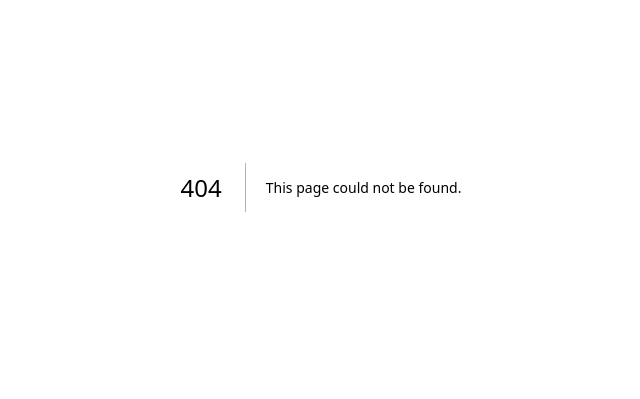
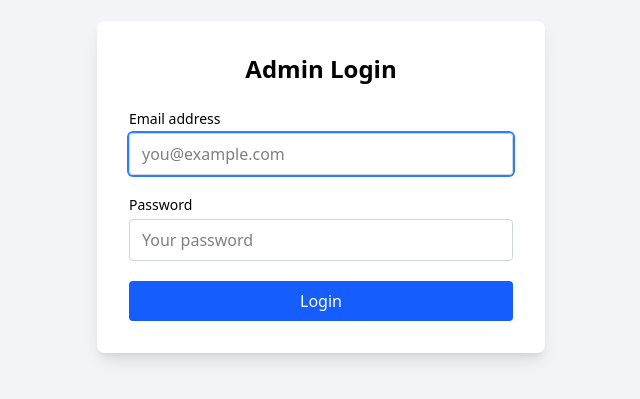
Before and after one commit to anik767/Portfolio-frontend, a Next.js app: page /login in a window 1280 px wide. Before the commit this address had no page. Shown: the part 213-612 px from the top of the page, without its empty margins (319-959 px from the left). Built offline with nearby package versions, Linux system fonts and the light colour scheme; sample sign-in values are in the browser's storage.

Commit message:
authontication added

```diff
--- a/app/(admin)/layout.tsx
+++ b/app/(admin)/layout.tsx
@@ -1,25 +1,33 @@
 "use client";
-// import "../global.css";
 import Adminnav from "../component/adminnav";
 import AdminFooter from "../component/adminfooter";
 import { useEffect, useState } from "react";
+import { useRouter } from "next/navigation";
 
 const AdminLayout = ({ children }: { children: React.ReactNode }) => {
-  // To handle hydration issues, ensure layout is only rendered after the client-side is loaded.
+  const router = useRouter();
   const [isClient, setIsClient] = useState(false);
 
   useEffect(() => {
-    setIsClient(true); // Update state after initial client-side render
-  }, []);
+    setIsClient(true);
+
+    // Check for token (replace 'token' with your actual token key)
+    const token = localStorage.getItem("token");
+
+    if (!token) {
+      // Redirect to login if no token found
+      router.replace("/login");
+    }
+  }, [router]);
 
   if (!isClient) {
-    return null; // Prevent rendering before the client-side is ready
+    return null;
   }
 
   return (
     <>
       <Adminnav />
-      <main className='min-h-screen'>{children}</main>
+      <main className="min-h-screen">{children}</main>
       <AdminFooter />
     </>
   );
--- /dev/null
+++ b/app/(auth)/layout.tsx
@@ -0,0 +1,17 @@
+"use client";
+
+import { useEffect } from "react";
+import { useRouter } from "next/navigation";
+
+export default function AdminLayout({ children }: { children: React.ReactNode }) {
+  const router = useRouter();
+
+  useEffect(() => {
+    const token = localStorage.getItem("token");
+    if (!token) {
+      router.replace("/login"); // redirect to login if no token
+    }
+  }, [router]);
+
+  return <>{children}</>;
+}
--- /dev/null
+++ b/app/(auth)/login/page.tsx
@@ -0,0 +1,111 @@
+"use client";
+
+import { useState } from "react";
+import { useRouter } from "next/navigation";
+
+export default function LoginPage() {
+  const router = useRouter();
+
+  // Form state
+  const [email, setEmail] = useState("");
+  const [password, setPassword] = useState("");
+
+  // UI state
+  const [loading, setLoading] = useState(false);
+  const [error, setError] = useState("");
+
+  async function handleSubmit(e: React.FormEvent) {
+    e.preventDefault();
+    setLoading(true);
+    setError("");
+
+    try {
+      const res = await fetch(`${process.env.NEXT_PUBLIC_API_URL}/login`, {
+        method: "POST",
+        headers: { "Content-Type": "application/json" },
+        body: JSON.stringify({ email, password }),
+      });
+
+      if (!res.ok) {
+        // Extract error message from Laravel response
+        const data = await res.json();
+        throw new Error(data.message || "Login failed");
+      }
+
+      const data = await res.json();
+
+      // Store JWT or token in localStorage
+      localStorage.setItem("token", data.token);
+
+      // Redirect to admin dashboard after successful login
+      router.push("/admin");
+    } catch (err: any) {
+      setError(err.message || "Something went wrong");
+    } finally {
+      setLoading(false);
+    }
+  }
+
+  return (
+    <div className="min-h-screen flex items-center justify-center bg-gray-100 px-4">
+      <div className="max-w-md w-full bg-white p-8 rounded-lg shadow-lg">
+        <h2 className="text-2xl font-bold mb-6 text-center">Admin Login</h2>
+
+        {error && (
+          <div className="mb-4 p-3 bg-red-100 text-red-700 rounded">{error}</div>
+        )}
+
+        <form onSubmit={handleSubmit} className="space-y-5" noValidate>
+          <div>
+            <label
+              htmlFor="email"
+              className="block text-sm font-medium mb-1"
+            >
+              Email address
+            </label>
+            <input
+              type="email"
+              id="email"
+              name="email"
+              className="w-full border border-gray-300 rounded px-3 py-2 focus:outline-none focus:ring-2 focus:ring-blue-500"
+              placeholder="you@example.com"
+              value={email}
+              onChange={(e) => setEmail(e.target.value)}
+              required
+              autoFocus
+              autoComplete="email"
+            />
+          </div>
+
+          <div>
+            <label
+              htmlFor="password"
+              className="block text-sm font-medium mb-1"
+            >
+              Password
+            </label>
+            <input
+              type="password"
+              id="password"
+              name="password"
+              className="w-full border border-gray-300 rounded px-3 py-2 focus:outline-none focus:ring-2 focus:ring-blue-500"
+              placeholder="Your password"
+              value={password}
+              onChange={(e) => setPassword(e.target.value)}
+              required
+              autoComplete="current-password"
+            />
+          </div>
+
+          <button
+            type="submit"
+            disabled={loading}
+            className="w-full bg-blue-600 text-white py-2 rounded hover:bg-blue-700 disabled:bg-blue-400 transition"
+          >
+            {loading ? "Logging in..." : "Login"}
+          </button>
+        </form>
+      </div>
+    </div>
+  );
+}
```
